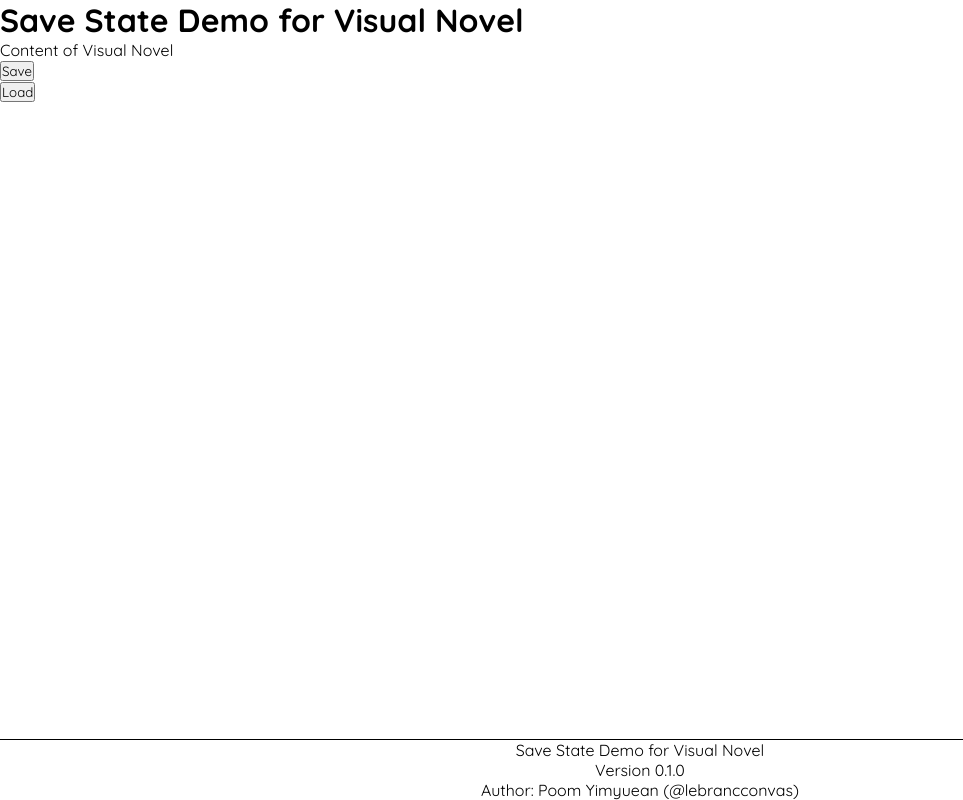
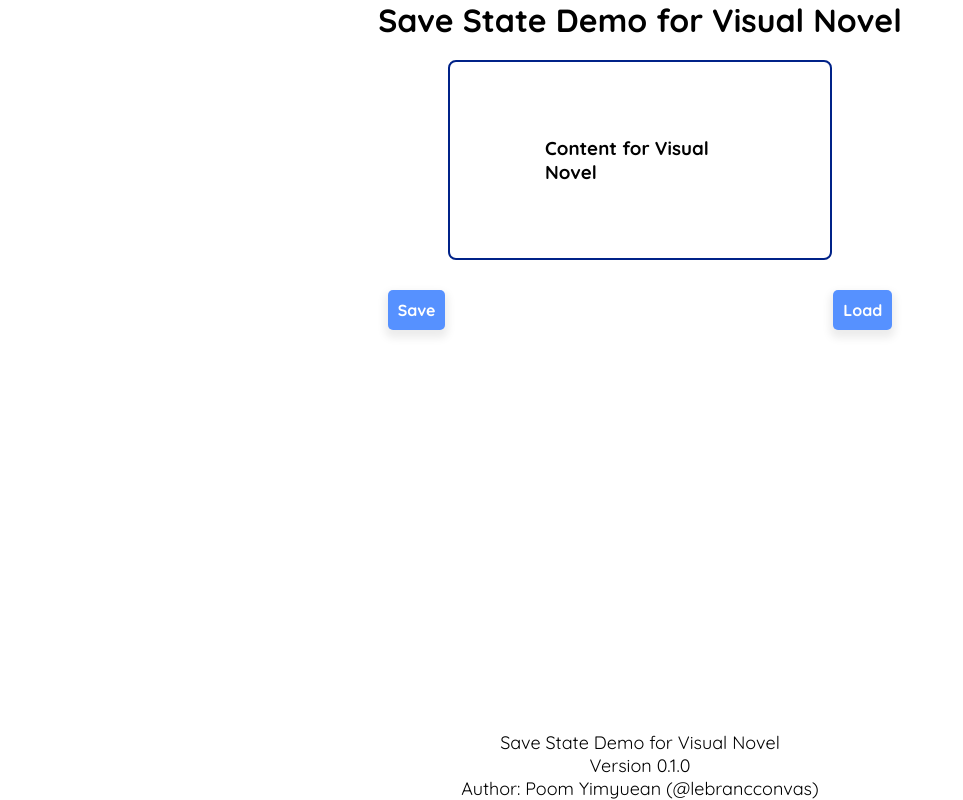
Before and after one commit to lebrancconvas/SaveState-VN-Demo, a React (Vite) app: page / in a window 1280 px wide. Shown: the whole page, without its empty margins (0-963 px from the left). Built offline with nearby package versions, Linux system fonts and the light colour scheme.

Commit message:
💄 style: styling the website page.

```diff
--- a/src/App.scss
+++ b/src/App.scss
@@ -5,10 +5,55 @@
   font-family: "Quicksand", sans-serif;
 }
 
+header {
+  text-align: center;
+}
+
+#content {
+  position: relative;
+  border: 2px solid #002288;
+  border-radius: 8px;
+  margin: 0 auto;
+  width: 30%;
+  height: 200px;
+  margin-top: 20px;
+  margin-bottom: 30px;
+}
+
+#content > h3 {
+  position: absolute;
+  top: 50%;
+  transform: translateY(-50%);
+  left: 50%;
+  transform: translate(-50%, -50%);
+}
+
+#control {
+  display: flex;
+  justify-content: space-evenly;
+}
+
+button {
+  font-size: 16px;
+  padding: 10px;
+  border: none;
+  border-radius: 5px;
+  width: 100%;
+  background-color: #5691ff;
+  cursor: pointer;
+  text-align: center;
+  color: #ffffff;
+  box-shadow: 0px 5px 9px 3px rgba(0, 0, 0, 0.08);
+}
+
+button:active {
+  transform: scale(0.98);
+}
+
 footer {
   position: fixed;
   bottom: 0;
   width: 100%;
-  outline: 1px solid black;
+  font-size: 18px;
   text-align: center;
 }
--- a/src/App.tsx
+++ b/src/App.tsx
@@ -7,14 +7,14 @@ function App() {
         <h1>Save State Demo for Visual Novel</h1>
       </header>
       <section id="content">
-        Content of Visual Novel
+        <h3>Content for Visual Novel</h3>
       </section>
       <section id="control">
         <section id="save">
-          <button>Save</button>
+          <button><b>Save</b></button>
         </section>
         <section id="load">
-          <button>Load</button>
+          <button><b>Load</b></button>
         </section>
       </section>
       <footer className="footer">
```
